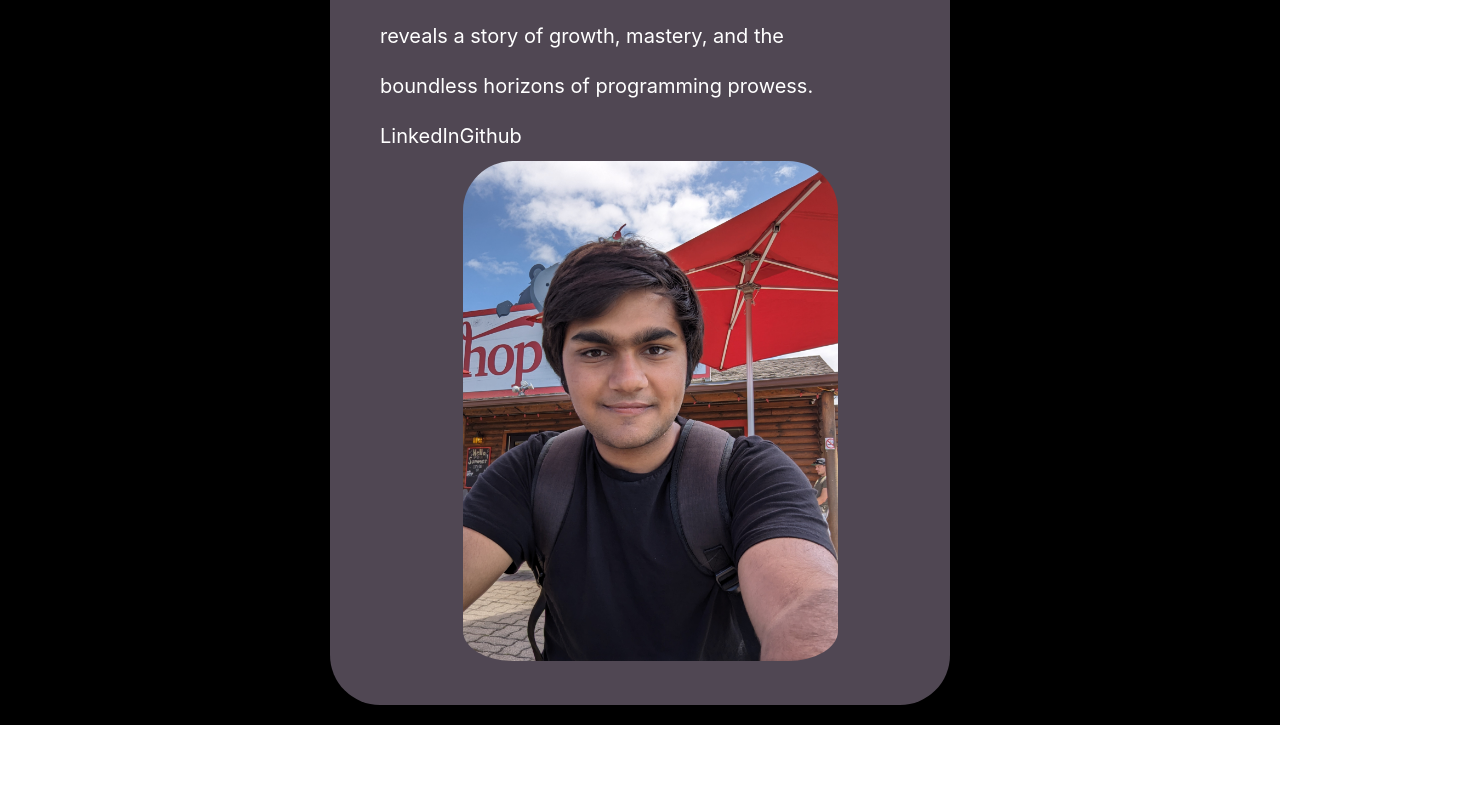
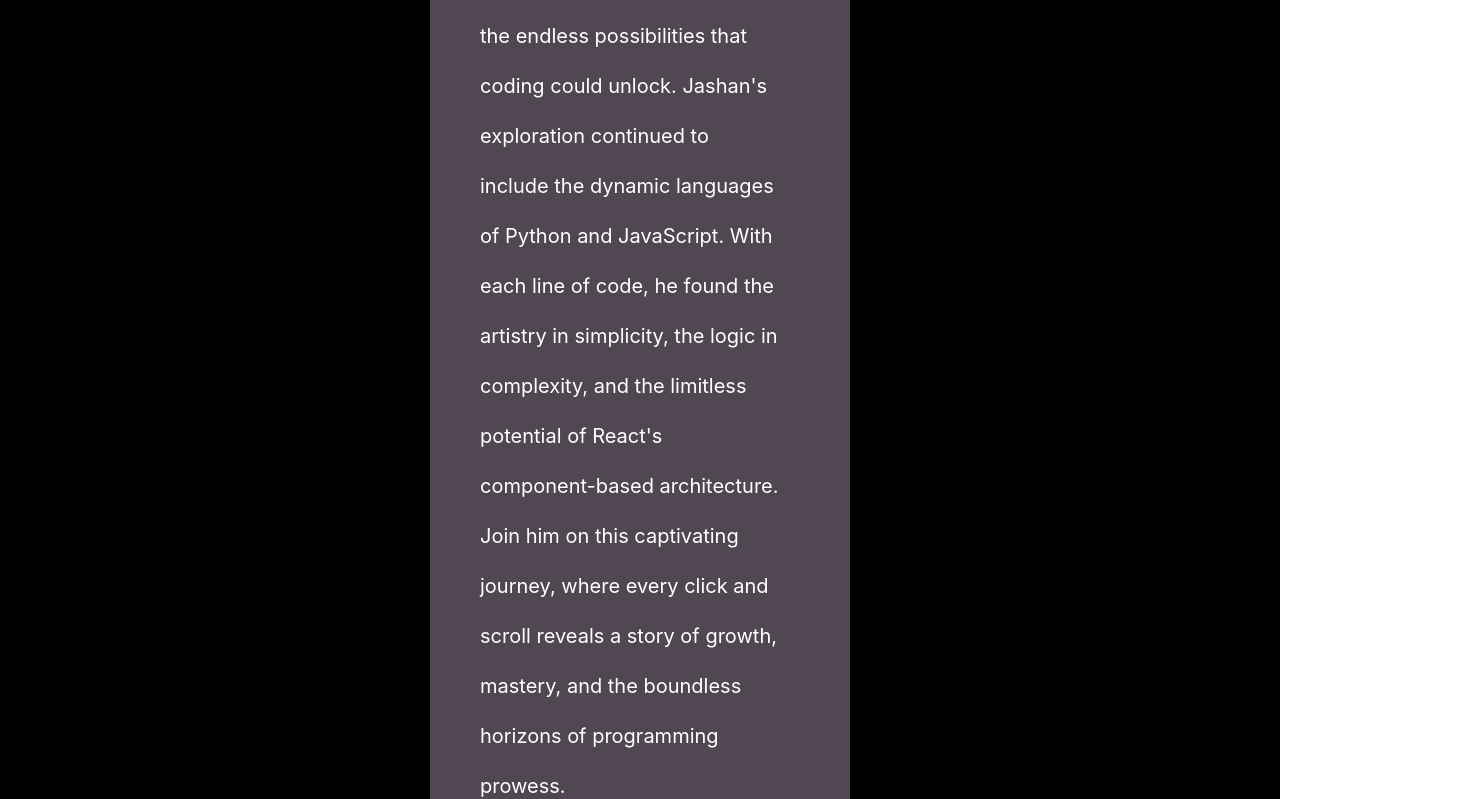
Before and after one commit to fullstakdeveloper/Personal-Website, a React (Create React App) app in the folder personalwebsite/: page / in a window 1280 px wide. Shown: the part 1309-2108 px from the top of the page, 1470 px wide, since content can reach past the window. Before the commit the page ends 2034 px from the top, so only its background shows below. Built offline with nearby package versions, Linux system fonts and the light colour scheme; the HTML template or start-up script is replaced by a standard one.

Commit message:
Edited the website for stuf

```diff
--- a/personalwebsite/src/App.css
+++ b/personalwebsite/src/App.css
@@ -59,8 +59,24 @@
   height: 500px;
   border-radius: 50px;
   margin-left: 20px;
+  margin-top: 20px;
 }
 
+.intro #one1 #links a {
+  width: 200px;
+  display: inline-block;
+  text-align: center;
+  border: solid white;
+}
+
+.intro #one1 #links a:hover {
+  background-color: rgb(57, 50, 59)
+}
+
+.intro #one1 #links {
+  margin-top: 20px;
+  text-align: center;
+}
 
 
 @media screen and (max-width: 1950px){
@@ -89,10 +105,11 @@
 
   .intro #two1 img {
     padding-bottom: 20px;
+    margin-left: 0px;
   }
 
   .intro #one1 {
-    width: 500px;
+    width: 300px;
     padding-left: 30px;
     padding-right: 30px;
   }
--- a/personalwebsite/src/App.js
+++ b/personalwebsite/src/App.js
@@ -1,6 +1,8 @@
 import './App.css';
 import PXL_20230731_183533541 from './PXL_20230731_183533541.jpg';
-import {motion} from 'framer-motion';
+import React from 'react';
+import { motion } from 'framer-motion';
+import Project from './comps/project';
 
 function App() {
 
@@ -12,7 +14,6 @@
       <div className='name'>
         <div id='one'>Hello, I'm</div>
         <div id='two'>Jashanpreet Singh</div>
-        <div>jlksdjfksdfdgit</div>
       </div>
 
       <div className='intro'>
@@ -20,16 +21,17 @@
           <div>{intro_text}</div>
 
           <div id="links">
-            <a>LinkedIn</a>
+            <a>Linked In</a>
             <a>Github</a>
-        </div>
-
+          </div>
 
         </div>
 
         <div id='two1'><img src={PXL_20230731_183533541}></img></div>
       </div>
 
+      <Project></Project>
+
     </div>
   );
 }
--- /dev/null
+++ b/personalwebsite/src/comps/project.css
@@ -0,0 +1,35 @@
+.projects {
+    color: white;
+}
+
+.projects #one2, #two2{
+    width: 300px;
+    height: 400px;
+}
+
+.projects .pages {
+    display: flex;
+    flex-direction: row;
+}
+
+.projects .pages #one2, #two2 {
+    margin-left: 10px;
+    margin-right: 10px;
+    width: 810px;
+    height: 600px;
+    border-radius: 50px;
+    background-color: rgb(80, 71, 83);
+    text-align: center;
+    font-size: 20px;
+}
+
+.projects {
+    display: flex;
+    align-items: center;
+    flex-direction: column;
+}
+
+.projects .title {
+    font-size: 40px;
+    margin-bottom: 20px;
+}
--- /dev/null
+++ b/personalwebsite/src/comps/project.js
@@ -0,0 +1,25 @@
+import React from 'react';
+import './project.css';
+
+function Project() {
+    return (
+        <div className = 'projects'>
+            <div className = 'title'>Projects</div>
+
+            <div className = 'pages'>
+
+                <div id = 'one2'>
+                    CCC Problem Solutions
+                </div>
+
+                <div id = 'two2'>
+                    Protivity-Productivity tool
+                </div>
+
+            </div>
+
+        </div>
+    );
+}
+
+export default Project;
--- /dev/null
+++ b/personalwebsite/src/project.js
@@ -0,0 +1,9 @@
+import React from 'react';
+
+function Project() {
+    return (
+        <div>Jashan</div>
+    );
+}
+
+export default Project;
```
